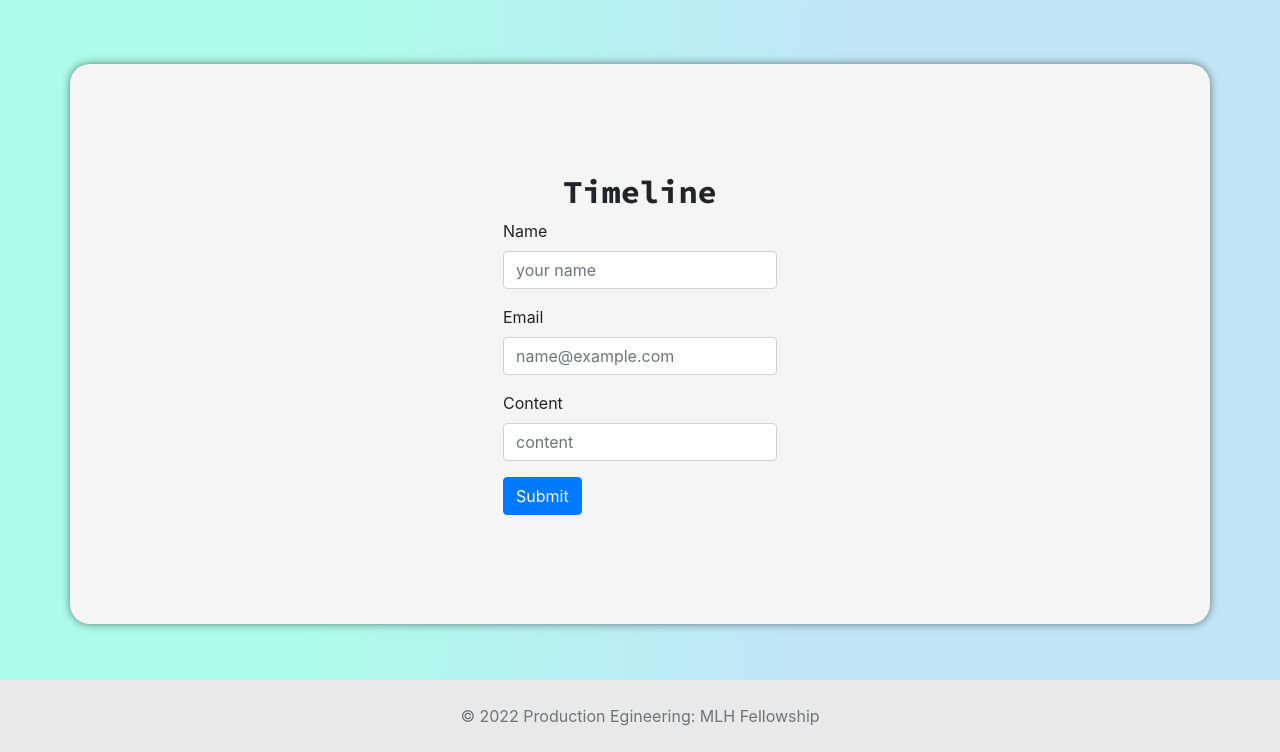
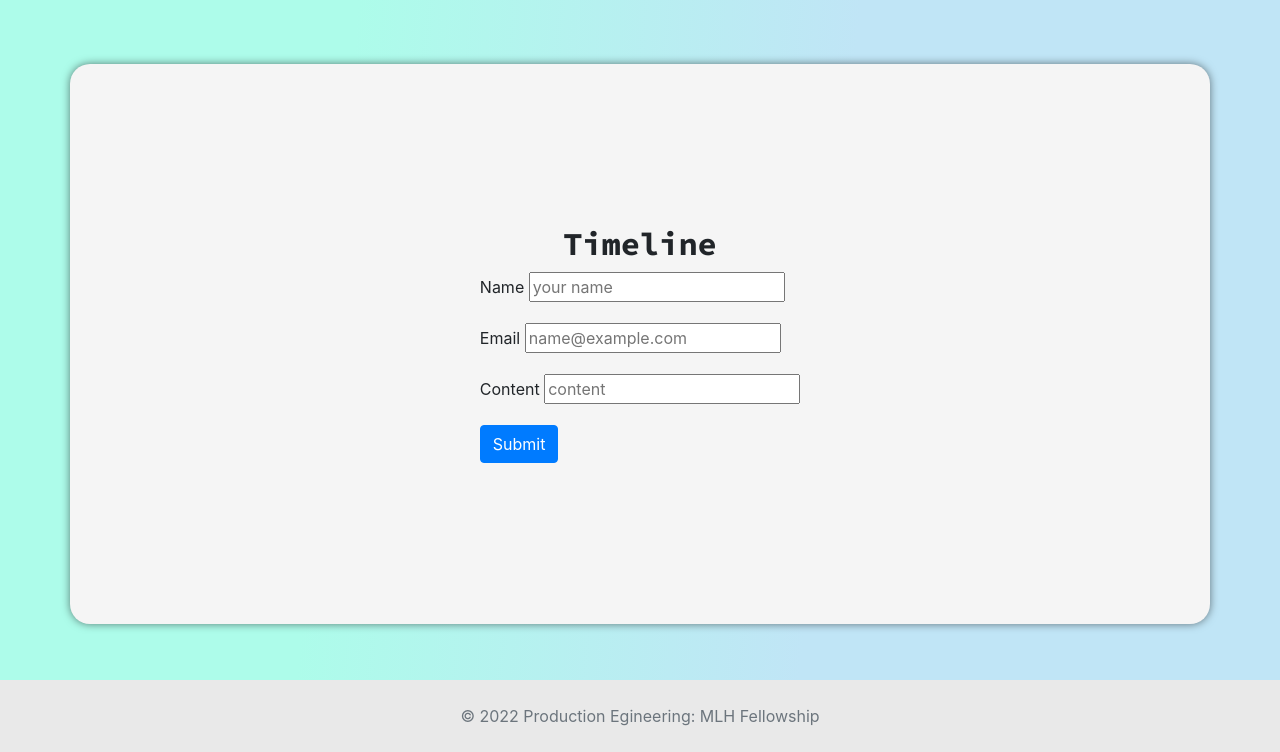
Before and after one commit to marleneharms/marlene-harms-portfolio, a Flask app: page /timeline in a window 1280 px wide. Shown: the part 48-800 px from the top of the page. Run offline with Flask 2, Linux system fonts and the light colour scheme; parts of the project's set-up code (start-up, migrations or seed data) failed here and were passed over.

Commit message:
edited form

```diff
--- a/app/templates/timeline.html
+++ b/app/templates/timeline.html
@@ -18,28 +18,28 @@
 
   <form action="/api/timeline_post" method="POST">
     <div class="form-group">
-      <label for="exampleFormControlInput1">Name</label>
+      <label>Name</label>
       <input
         type="text"
-        class="form-control"
+        class="form"
         id="name"
         placeholder="your name"
       />
     </div>
     <div class="form-group">
-      <label for="exampleFormControlInput1">Email</label>
+      <label>Email</label>
       <input
         type="text"
-        class="form-control"
+        class="form"
         id="email"
         placeholder="name@example.com"
       />
     </div>
     <div class="form-group">
-      <label for="exampleFormControlInput1">Content</label>
+      <label>Content</label>
       <input
         type="text"
-        class="form-control"
+        class="form"
         id="content"
         placeholder="content"
       />
```
